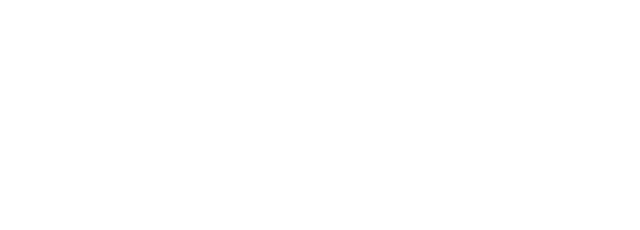
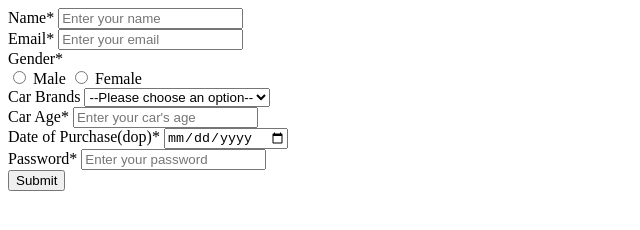
Before and after one commit to acciojob/car-insurance-form-AmirKhancoder, a website: page main.html in a window 1280 px wide. Shown: the whole page, without its empty margins (0-640 px from the left). Drawn offline with Linux system fonts and the light colour scheme.

Commit message:
created a submission

```diff
--- a/main.html
+++ b/main.html
@@ -8,6 +8,48 @@
 
 <body>
 	<!-- the entire body must be written by student -->
+	<form method="post">
+  <div>
+    <label for="name">Name*</label>
+    <input type="text" id="name" name="name" placeholder="Enter your name" required>
+  </div>
+  <div>
+    <label for="email">Email*</label>
+    <input type="email" id="email" name="email" placeholder="Enter your email" required>
+  </div>
+  <div>
+    <label for="gender">Gender*</label><br>
+    <input type="radio" id="gender_m" name="gender" value="Male" required>
+    <label for="gender_m">Male</label>
+    <input type="radio" id="gender_f" name="gender" value="Female">
+    <label for="gender_f">Female</label>
+  </div>
+  <div>
+    <label for="cars">Car Brands</label>
+    <select id="cars" name="cars">
+      <option value="">--Please choose an option--</option>
+      <option value="BMW">BMW</option>
+      <option value="Audi">Audi</option>
+      <option value="Mercedez">Mercedez</option>
+    </select>
+  </div>
+  <div>
+    <label for="carage">Car Age*</label>
+    <input type="number" id="carage" name="carage" placeholder="Enter your car's age" required>
+  </div>
+  <div>
+    <label for="dop">Date of Purchase(dop)*</label>
+    <input type="date" id="dop" name="dop" required>
+  </div>
+  <div>
+    <label for="password">Password*</label>
+    <input type="password" id="password" name="password" placeholder="Enter your password" required>
+  </div>
+  <div>
+    <input type="submit" id="submit" name="submit" value="Submit">
+  </div>
+</form>
+
     <script type="text/javascript" src="./script.js">
 </script>
 
```
